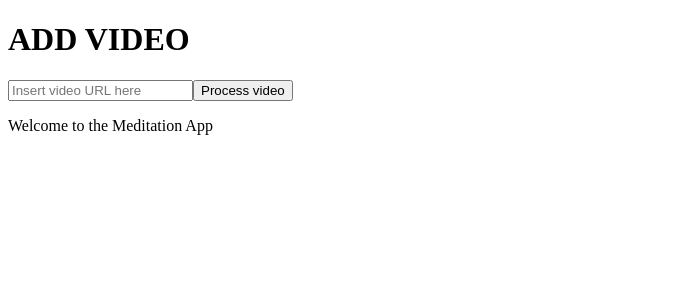
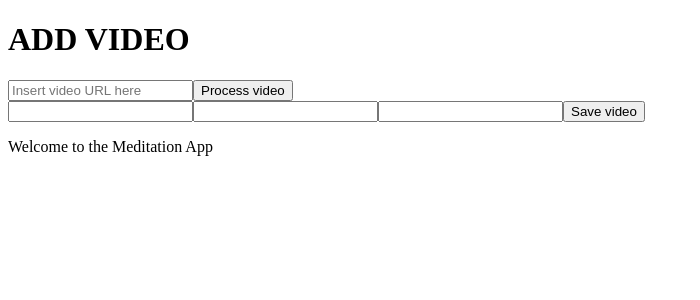
Before and after one commit to sjdnz93/meditation-app, a React (Create React App) app in the folder client/: page /add-video in a window 1280 px wide. Shown: the top 300 px of the page, without its empty margins (0-700 px from the left). Built offline with nearby package versions, Linux system fonts and the light colour scheme; no server answers.

Commit message:
addVideo component can now extract video info from GET request to YouTube API

```diff
--- a/client/src/components/addVideo/AddVideo.tsx
+++ b/client/src/components/addVideo/AddVideo.tsx
@@ -1,52 +1,104 @@
-import { useEffect, useState } from 'react'
-import axios, { AxiosResponse } from 'axios'
+import { useEffect, useState } from 'react';
+import axios, { AxiosResponse } from 'axios';
 
-import { YTResponse } from './Interfaces'
-
-
+import { YTResponse } from './Interfaces';
 
 function AddVideo(): JSX.Element {
 
-  const [urlField, setURLField] = useState('')
-  const [videoUniqueID, setVideoUniqueID] = useState('')
+  const [urlField, setURLField] = useState('');
+  const [apiKey, setApiKey] = useState('');
 
-  const APIKey = process.env.REACT_APP_YT_API_KEY
+  const [videoInfoFields, setVideoInfoFields] = useState({
+    title: '',
+    artist: '',
+    genre: '',
+    //length: '',
+    thumbnail: '',
+    url: '',
+    videoId: ''
+  })
 
+  useEffect(() => {
+    const key = process.env.REACT_APP_YT_API_KEY;
+    if (key) {
+      setApiKey(key);
+      console.log('API key set:', key);
+    } else {
+      console.error('API key not set');
+    }
+  }, []);
 
   const handleChange = (e: React.ChangeEvent<HTMLInputElement>) => {
-    console.log(e.target.value)
-    setURLField(e.target.value)
+    console.log('URL field change:', e.target.value);
+    setURLField(e.target.value);
   }
 
   const processLink = (e: React.FormEvent) => {
-    e.preventDefault()
-    const splitURL = urlField.split('=')
-    const vidID = splitURL[1]
-    console.log(vidID)
-    setVideoUniqueID(vidID)
-    console.log('API KEY', APIKey)
-
+    e.preventDefault();
+    const splitURL = urlField.split('=');
+    const vidID = splitURL[1];
+    console.log('Processing video ID:', vidID);
+    console.log('Using API key:', apiKey);
+    if (vidID && apiKey) {
+      getVideo(vidID, apiKey);
+    } else {
+      console.error('Video ID or API key is missing');
+    }
   }
 
+  // const getVideo = async (vidId: string, key: string) => {
+  //   try {
+  //     console.log('Making API call with key:', key);
+  //     console.log('REQUEST URL ', `https://youtube.googleapis.com/youtube/v3/videos?part=snippet&id=${vidId}&key=${key}&maxResults=1`)
+  //     const requestUrl = `https://youtube.googleapis.com/youtube/v3/videos?part=snippet&id=${vidId}&key=${key}&maxResults=1`
+  //     const { data } = await axios.get(requestUrl);
+  //     console.log('YT RESPONSE', data);
+  //   } catch (err) {
+  //     console.error('Error fetching video data:', err);
+  //   }
+  // }
 
+  const getVideo = async (vidId: string, key: string) => {
+    try {
+      console.log('Making API call with key:', key);
+      console.log('REQUEST URL ', `https://youtube.googleapis.com/youtube/v3/videos?part=snippet&id=${vidId}&key=${key}&maxResults=1`);
+      const response = await fetch(`https://youtube.googleapis.com/youtube/v3/videos?part=snippet&id=${vidId}&key=${key}&maxResults=1`);
+      const data = await response.json();
+      console.log('YT RESPONSE', data);
+      extractVideoInfo(data);
+    } catch (err) {
+      console.error('Error fetching video data:', err);
+    }
+  }
 
-  useEffect(() => {
+  const extractVideoInfo = (data: any) => {
+    const title = data.items[0].snippet.title;
+    const artist = data.items[0].snippet.channelTitle;
+    const genre = data.items[0].snippet.tags[0];
+    //const length = data.items[0].contentDetails.duration;
+    const thumbnail = data.items[0].snippet.thumbnails.medium.url;
+    const url = `https://www.youtube.com/watch?v=${data.items[0].id}`;
+    const videoId = data.items[0].id;
+    setVideoInfoFields({
+      title,
+      artist,
+      genre,
+      //length,
+      thumbnail,
+      url,
+      videoId
+    });
+  }
 
-    const getVideo = async () => {
-      try {
-        const { data }: AxiosResponse<YTResponse> = await axios.get(`https://youtube.googleapis.com/youtube/v3/videos?part=snippet&id=${videoUniqueID}&key=${APIKey}&maxResults=1`)
-        console.log('YT RESPONSE', data)
+  const handleFieldChange = (e: React.ChangeEvent<HTMLInputElement>) => {
+    setVideoInfoFields({ ...videoInfoFields, [e.target.name]: e.target.value })
+  }
 
-      } catch (err) {
-        console.log(err)
-      }
-    }
-
-    if (videoUniqueID && APIKey) {
-      getVideo()
-    }
-
-  }, [videoUniqueID, APIKey])
+  const handleSubmit = (e: React.FormEvent) => {
+    e.preventDefault();
+    console.log('FORM SUBMITTED');
+    console.log('Video info fields:', videoInfoFields);
+  }
 
   return (
     <main>
@@ -55,9 +107,33 @@ function AddVideo(): JSX.Element {
         <input type="text" placeholder="Insert video URL here" onChange={handleChange}></input>
         <button type="submit">Process video</button>
       </form>
+
+      <form onSubmit={handleSubmit}>
+        <input
+          type="text"
+          id="title"
+          name="title"
+          value={videoInfoFields.title}
+          onChange={handleFieldChange}
+        />
+        <input
+          type="text"
+          id="artist"
+          name="artist"
+          value={videoInfoFields.artist}
+          onChange={handleFieldChange}
+        />
+        <input
+          type="text"
+          id="genre"
+          name="genre"
+          value={videoInfoFields.genre}
+          onChange={handleFieldChange}
+        />
+        <button type="submit">Save video</button>
+      </form>
     </main>
-
-  )
+  );
 }
 
-export default AddVideo
+export default AddVideo;
--- a/client/src/components/profile/Profile.tsx
+++ b/client/src/components/profile/Profile.tsx
@@ -14,18 +14,7 @@ function Profile(): JSX.Element {
   const payload = getPayload()
   const { sub } = payload
 
-
-
-
-
-  const [userProfile, setUserProfile] = useState<UserProfile>({
-    id: 0,
-    email: '',
-    first_name: '',
-    username: '',
-    streak_count: 0,
-    videos: []
-  })
+  const [userProfile, setUserProfile] = useState<UserProfile>()
   const [error, setError] = useState<string>('')
 
   useEffect(() => {
@@ -58,7 +47,7 @@ function Profile(): JSX.Element {
     <main>
       {userProfile && userProfile.email !== '' ?
         <>
-          <h1>Welcome, {userProfile.first_name}</h1>
+          <h1>Welcome, {userProfile.username}</h1>
           <h2>You've completed {userProfile.streak_count} meditations</h2>
           <div>
             <Link to={'/add-video'}>
```
